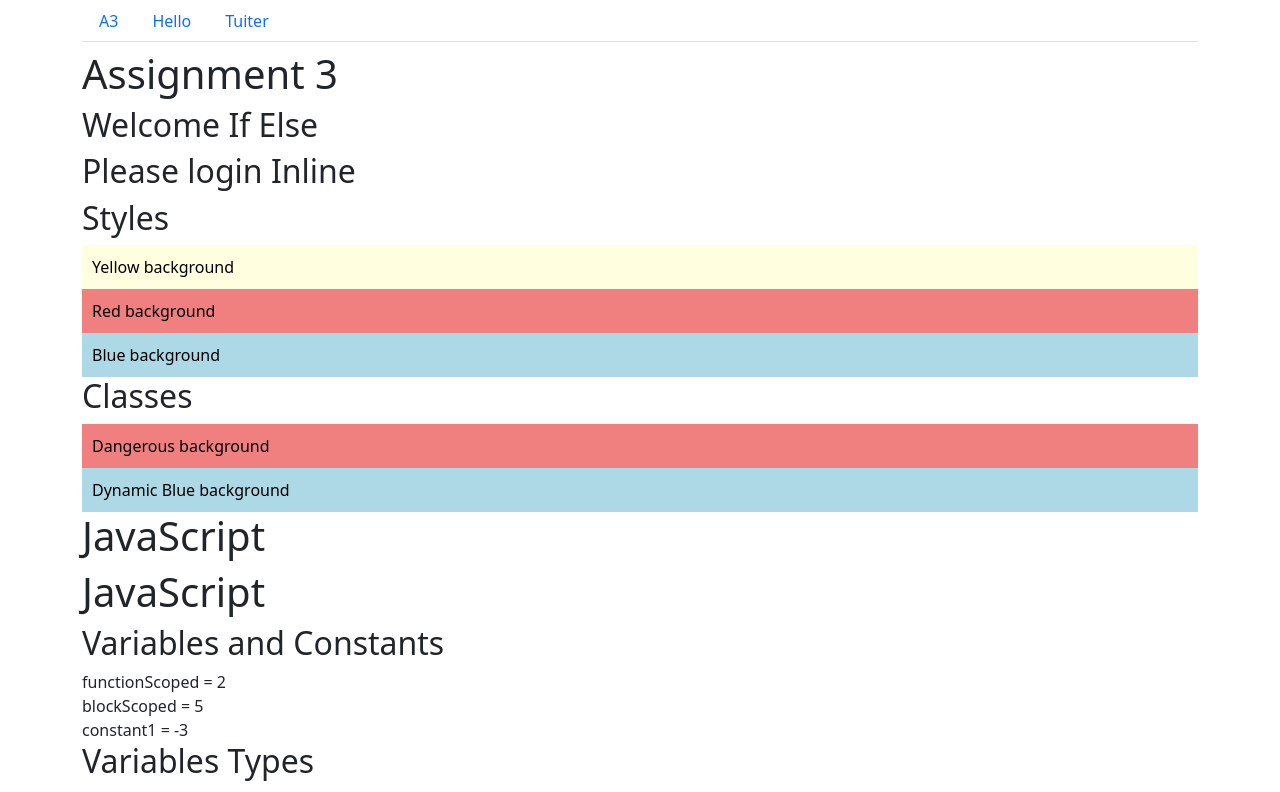
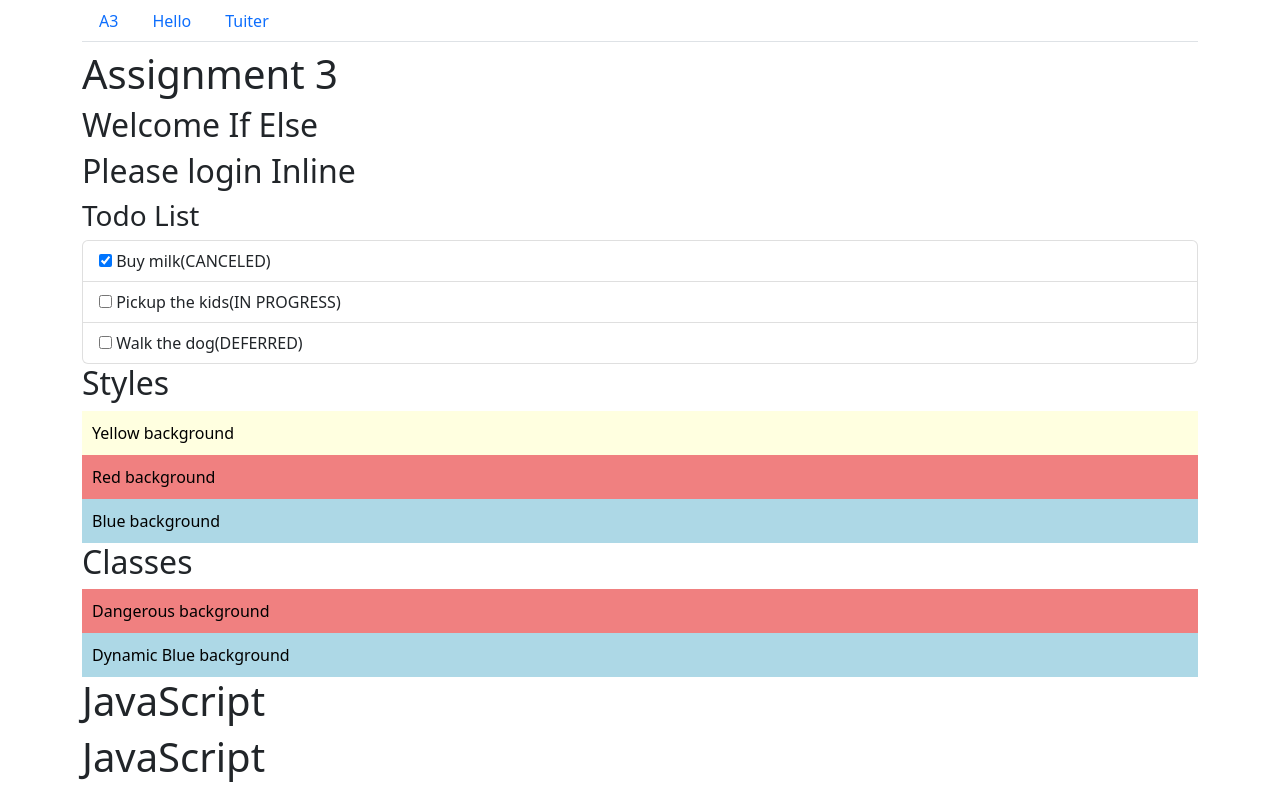
Before and after one commit to srvnngtm/CS-5610-web-development, a React (Create React App) app: page /labs in a window 1280 px wide. Shown: the top 792 px of the page. Built offline with nearby package versions, Linux system fonts and the light colour scheme.

Commit message:
lab3 todo list

```diff
--- a/src/labs/a3/index.js
+++ b/src/labs/a3/index.js
@@ -2,15 +2,18 @@ import Classes from "./classes";
 import ConditionalOutput from "./conditional-output";
 import JavaScript from "./java-script";
 import Styles from "./styles";
+import TodoList from "./todo/todo-list";
 
 function Assignment3() {
     return (
       <div>
         <h1>Assignment 3</h1>
         <ConditionalOutput/>
+        <TodoList/>
         <Styles/>
         <Classes/>
         <JavaScript/>
+
       </div>
     );
    }
--- /dev/null
+++ b/src/labs/a3/todo/todo-item.js
@@ -0,0 +1,19 @@
+const TodoItem = (
+    {
+      todo = {
+        done: true,
+        title: 'Buy milk',
+        status: 'COMPLETED'
+      }
+    }) => {
+    return (
+      <li className="list-group-item">
+        <input type="checkbox"
+               defaultChecked={todo.done}/>
+        &nbsp;
+        {todo.title}
+        ({todo.status})
+      </li>
+    );
+   }
+   export default TodoItem;
--- /dev/null
+++ b/src/labs/a3/todo/todo-list.js
@@ -0,0 +1,17 @@
+import TodoItem from "./todo-item";
+import todos from "./todos.json";
+const TodoList = () => {
+ return(
+   <>
+     <h3>Todo List</h3>
+     <ul className="list-group">
+       {
+         todos.map(todo => {
+           return(<TodoItem todo={todo}/>);
+         })
+       }
+     </ul>
+   </>
+ );
+}
+export default TodoList;
--- /dev/null
+++ b/src/labs/a3/todo/todos.json
@@ -0,0 +1,5 @@
+[
+    { "title": "Buy milk",          "status": "CANCELED",     "done": true   },
+    { "title": "Pickup the kids",   "status": "IN PROGRESS",  "done": false  },
+    { "title": "Walk the dog",      "status": "DEFERRED",     "done": false  }
+   ]
```
